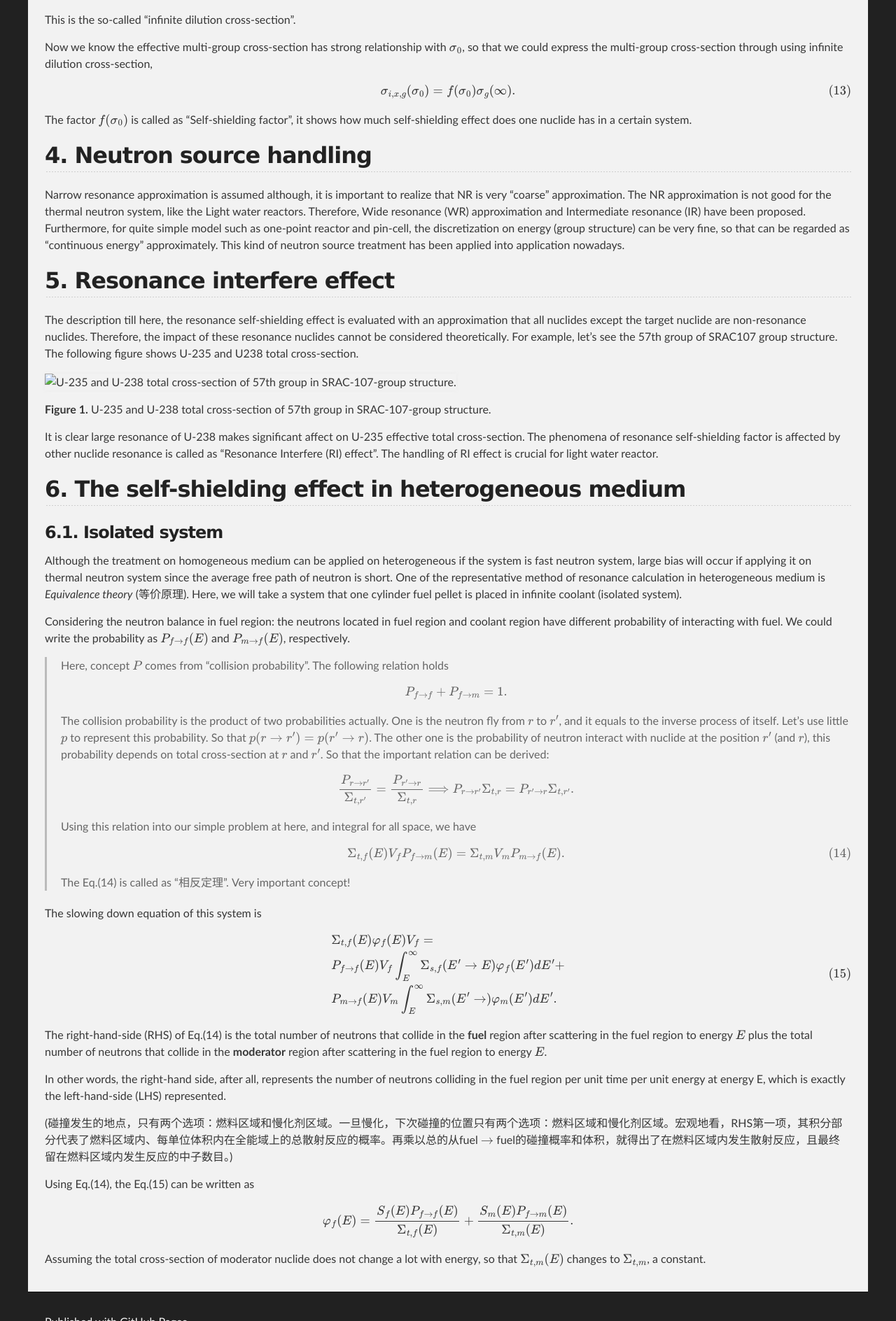
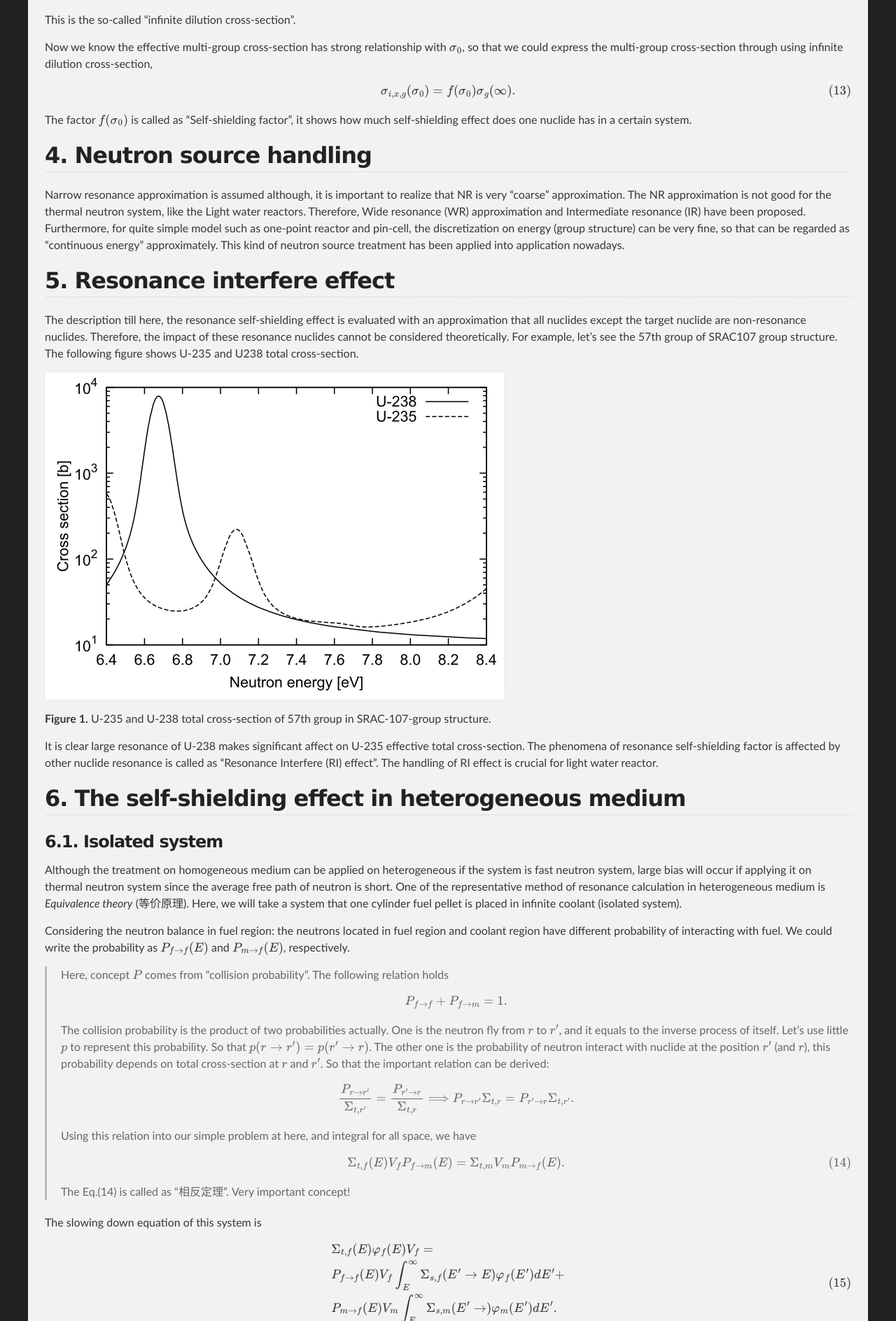
Before and after one commit to FANJSH/notebook, a Jekyll site: the page built from _posts/2026-10-26-simple-intro-resonance-theory.md, in a window 1280 px wide. Shown: the part 4512-6400 px from the top of the page at 70% size. Built offline with Jekyll 4.4.1, drawn with Linux system fonts in a browser that asks for light colours.

Commit message:
Fix image path for GitHub Pages

```diff
--- a/_posts/2026-10-26-simple-intro-resonance-theory.md
+++ b/_posts/2026-10-26-simple-intro-resonance-theory.md
@@ -244,7 +244,7 @@ The description till here, the resonance self-shielding effect is evaluated with
 
 <a id="fig-1"></a>
 
-![U-235 and U-238 total cross-section of 57th group in SRAC-107-group structure.](./figures/Selection_001.png)
+![U-235 and U-238 total cross-section of 57th group in SRAC-107-group structure.]({{ '/assets/images/Selection_001.png' | relative_url }})
 
 **Figure 1.** U-235 and U-238 total cross-section of 57th group in SRAC-107-group structure.
 
```
Also changed, not shown: assets/images/Selection_001.png (renamed from _posts/figures/Selection_001.png).
